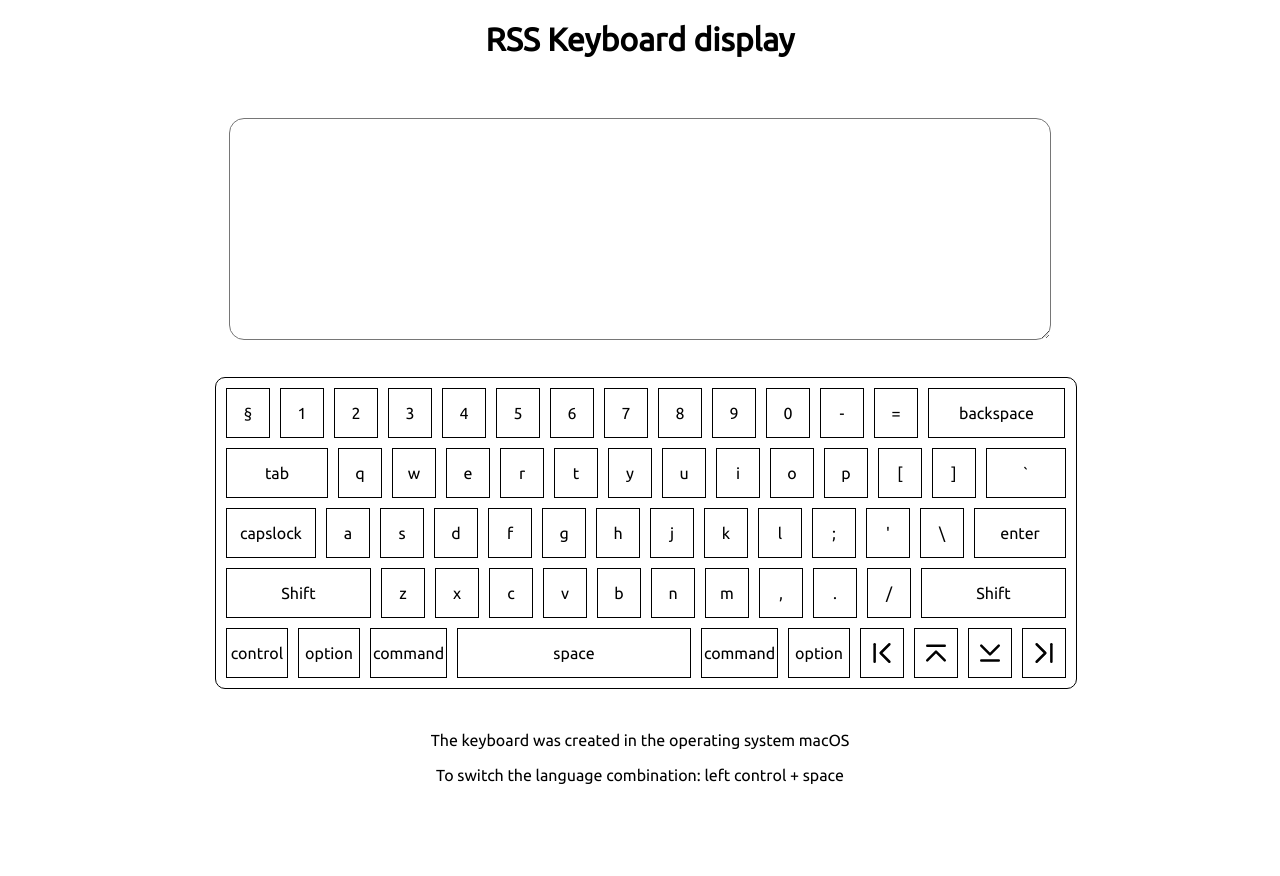
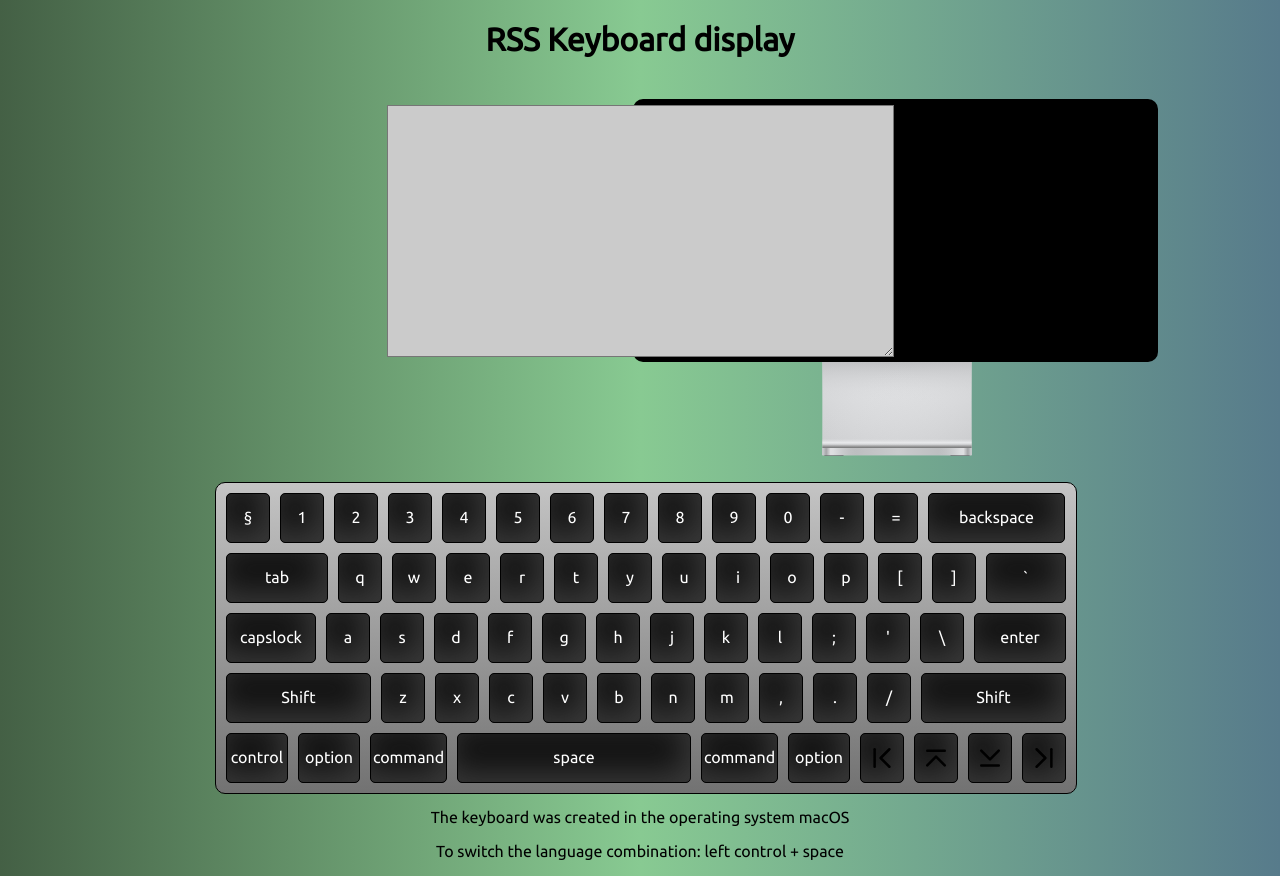
Before and after one commit to AcademeG1/virtual-keyboard, a website with bundled scripts: page index.html in a window 1280 px wide. Before the commit the page ends 800 px from the top, so only its background shows below. Built offline with nearby package versions, Linux system fonts and the light colour scheme.

Commit message:
feat: added styles inkeyboard and display for text:)

```diff
--- a/style.css
+++ b/style.css
@@ -4,21 +4,47 @@ body {
     font-family: 'Ubuntu', sans-serif;
     display: flex;
     flex-direction: column;
-    height: 100vh;
-    justify-content: space-between;
+    /* height: 100vh; */
+    /* justify-content: space-between; */
+    position: relative;
+    background: linear-gradient(90deg, #446045, #88ca92, #577b8b);
 }
 
 .header__title, .text {
     text-align: center;
+    position: relative;
 }
 
 .text_area {
     display: block;
-    width: 800px;
-    height: 200px;
+    width: 485px;
+    height: 230px;
     margin: 0 auto;
     padding: 10px;
-    border-radius: 15px;
+    margin-top: 25px;
+    position: relative;
+    background-color:#cbcbcb;
+}
+
+.header__title::after {
+    content: '';
+    display: block;
+    background: #000000;
+    position: absolute;
+    width: 525px;
+    height: 263px;
+    left: 633px;
+    top: 78px;
+    border-radius: 10px;
+}
+.header__title::before {
+    content: url(./src/icons/Stand.svg);
+    max-width: 300px;
+    max-height: 200px;
+    display: block;
+    position: absolute;
+    left: 797px;
+    top: 335px;
 }
 
 .keyboard__wrapper {
@@ -28,6 +54,7 @@ body {
 }
 
 .keyboard {
+    background: linear-gradient(180deg, #C4C4C4 0%, #727272 100%);
     width: 100%;
     height: 100%;
     padding: 10px 10px 0 0;
@@ -35,6 +62,11 @@ body {
     border: 1px solid black;
     display: block;
     position: relative;
+    margin-top: 125px;
+}
+
+.footer_text {
+    margin-top: 135px;
 }
 
 .clear__both {
@@ -55,10 +87,17 @@ body {
     justify-content: center;
     align-items: center;
     float: left;
+    border-radius: 5px;
+    color: white;
+    box-shadow: inset -7px -9px 30px rgba(63, 63, 63, 0.88);
+    background: #131313;
 }
 
 .key:hover {
-    background-color: beige;
+    background: #AEB3BE;
+    border-color: #AEB3BE;
+    box-shadow: none;
+    color: black;
 }
 
 .CapsLock {
```
Also changed, not shown: src/icons/Stand.svg (added), src/icons/background.svg (added).
